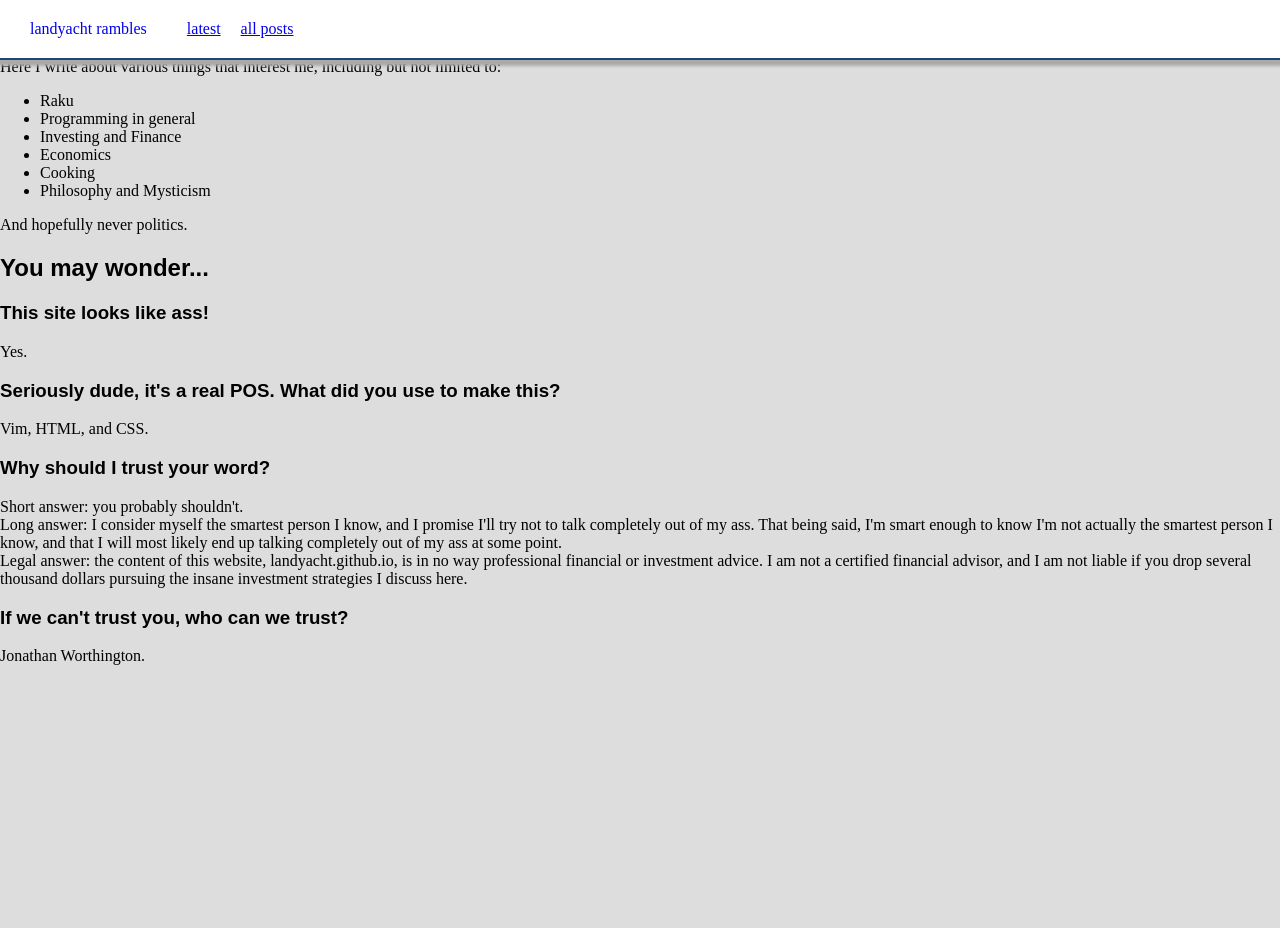
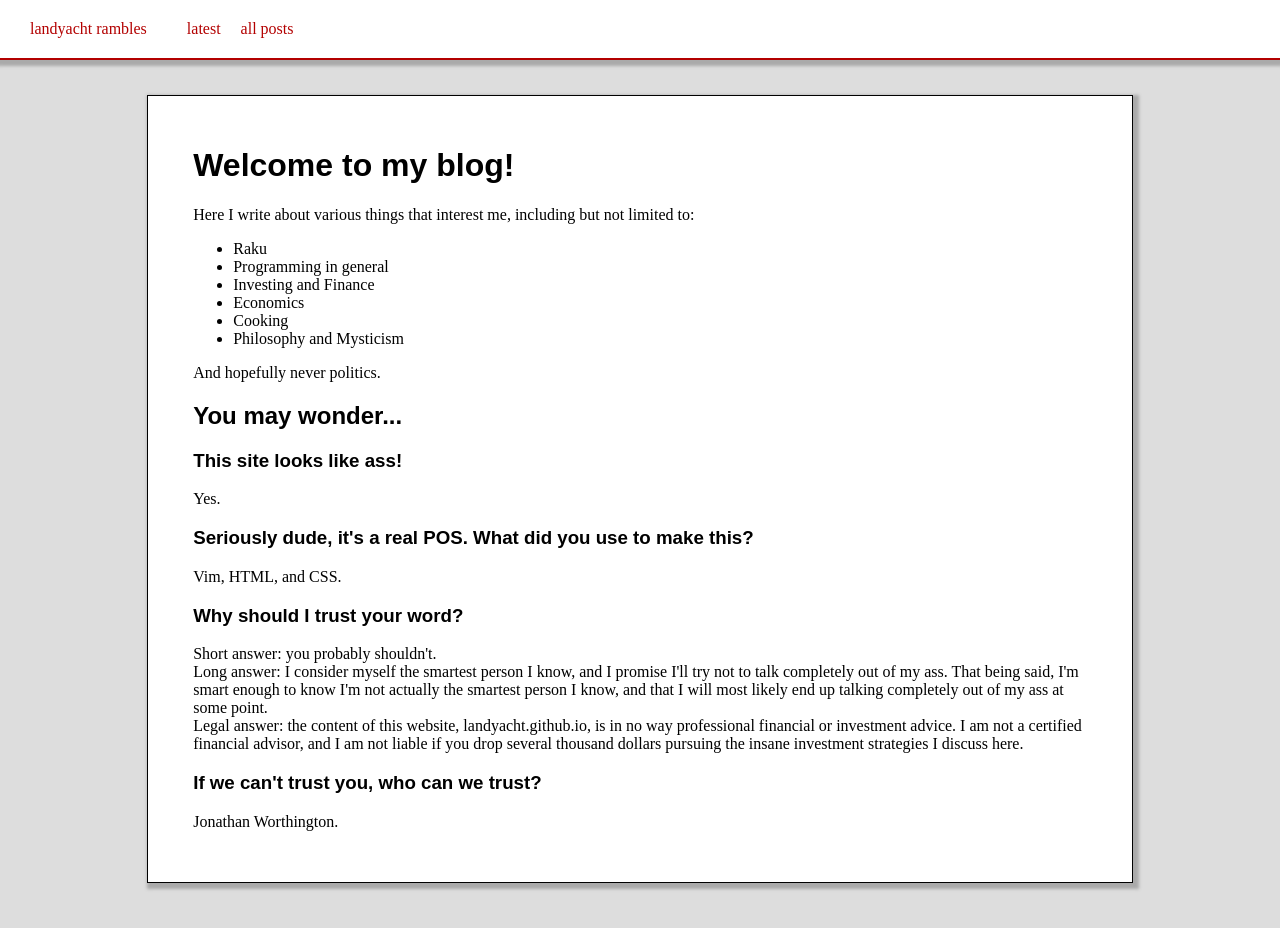
Before and after one commit to landyacht/landyacht.github.io, a plain HTML site: page index.html in a window 1280 px wide. Before the commit the page ends 800 px from the top, so only its background shows below. Drawn offline with Linux system fonts and the light colour scheme.

Commit message:
More work on CSS

```diff
--- a/landyacht.css
+++ b/landyacht.css
@@ -15,7 +15,7 @@ body {
     height: 60px;
 
     background-color: white;
-    border-bottom: 2px solid #224477;
+    border-bottom: 2px solid #b30000;
     box-shadow: 0 3px 3px 3px #aaa;
 
     display: flex;
@@ -37,15 +37,19 @@ body {
 	margin: 0 30px 0 30px;
 }
 
-a#logo-link {
-	font-size: xxlarge;
+.topbar-item a {
 	text-decoration: none;
-	font-color: black;
+	color: #b30000;
+}
+
+a.logo-link {
+	font-size: x-large;
+	color: black;
 }
 
 /* --- common body rules --- */
 
-#content-container {
+#content {
     width: 77%;
     margin: 95px auto;
 
@@ -58,6 +62,8 @@ a#logo-link {
 	border: 1px solid black;
 }
 
-#content-container h1, h2, h3 {
+#content h1,
+#content h2,
+#content h3 {
     font-family: sans-serif;
 }
```
